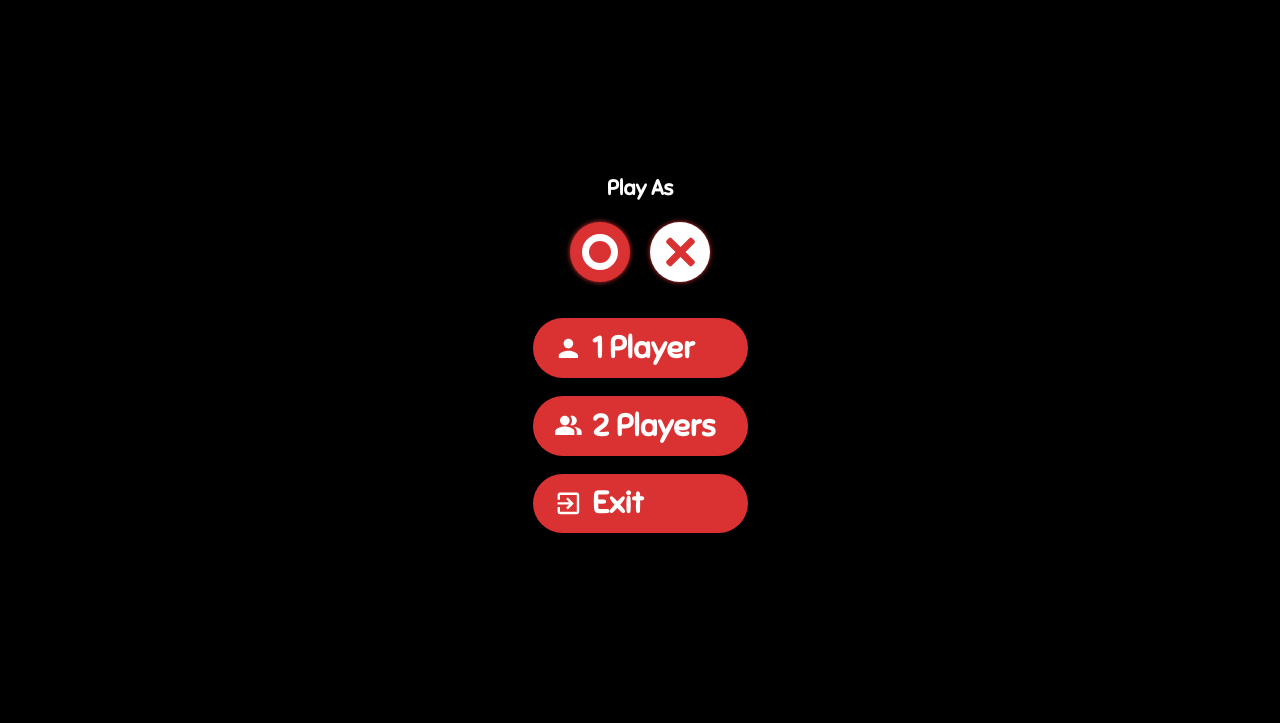
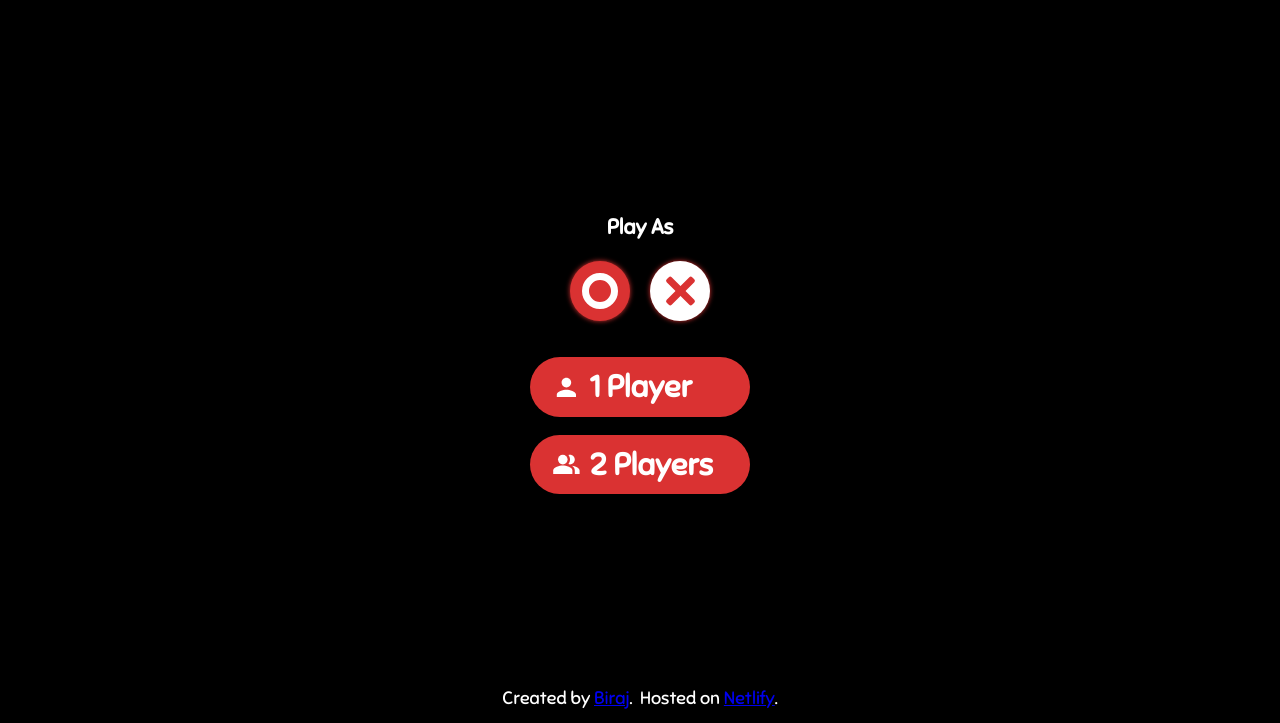
Before and after one commit to biraj21/tic-tac-toe, a plain HTML site: page index.html in a window 1280 px wide. Shown: the part 77-800 px from the top of the page. Drawn offline with Linux system fonts and the light colour scheme.

Commit message:
added footer

```diff
--- a/css/index.css
+++ b/css/index.css
@@ -41,6 +41,7 @@ body {
     padding-top: 80px;
     background: var(--bg-main);
     transition: background 400ms;
+    position: relative;
 }
 
 button {
@@ -206,7 +207,7 @@ h3 {
 }
 
 #home .main-btn {
-    width: 215px;
+    width: 220px;
     padding: 0.6rem 1.2rem;
 }
 
@@ -276,3 +277,18 @@ h3 {
 .setting .toggle-btn[value="on"] .circle {
     transform: translate(24px, -2px);
 }
+
+footer {
+    width: 100vw;
+    text-align: center;
+    padding-bottom: 0.8rem;
+    position: absolute;
+    left: 0;
+    bottom: 0;
+}
+
+@media only screen and (max-height: 440px) {
+    footer {
+        position: static;
+    }
+}
--- a/index.html
+++ b/index.html
@@ -84,15 +84,6 @@
                     </g>
                 </svg>
                 2 Players
-            </button>
-
-            <button id="exit-btn" class="main-btn">
-                <svg xmlns="http://www.w3.org/2000/svg" viewBox="0 0 24 24">
-                    <path d="M0 0h24v24H0z" fill="none" />
-                    <path
-                        d="M10.09 15.59L11.5 17l5-5-5-5-1.41 1.41L12.67 11H3v2h9.67l-2.58 2.59zM19 3H5c-1.11 0-2 .9-2 2v4h2V5h14v14H5v-4H3v4c0 1.1.89 2 2 2h14c1.1 0 2-.9 2-2V5c0-1.1-.9-2-2-2z" />
-                </svg>
-                Exit
             </button>
         </div>
     </div>
@@ -185,6 +176,11 @@
         <button id="save-settings-btn" class="main-btn">OK</button>
     </div>
 
+    <footer>
+        Created by <a href="https://github.com/biraj21/" target="_blank">Biraj</a>.&nbsp;&nbsp;Hosted on <a
+            href="https://www.netlify.com/" target="_blank">Netlify</a>.
+    </footer>
+
     <script src=" js/index.js">
     </script>
 </body>
--- a/js/index.js
+++ b/js/index.js
@@ -52,7 +52,7 @@ player2 = {
 let current_player = player1;
 
 // elements
-let home, levels, game, squares, name1, name2;
+let home, levels, game, squares, name1, name2, footer;
 
 window.onload = _e => {
     home = $("#home");
@@ -61,6 +61,7 @@ window.onload = _e => {
     squares = Array.from(document.querySelectorAll(".square"));
     name1 = $("#p1-name");
     name2 = $("#p2-name");
+    footer = $("footer");
 
     // adding events
     app.tap_sound = new Audio(
@@ -90,6 +91,11 @@ window.onload = _e => {
             home.className = "active";
             app.active_page = home;
         }
+
+        if (app.active_page === home)
+            footer.style.display = "block";
+        else
+            footer.style.display = "none";
     }
 
     $("#settings-btn").onclick = _e => $("#settings").classList.add("active");
@@ -98,7 +104,7 @@ window.onload = _e => {
     document.querySelectorAll(".toggle-btn").forEach((btn) => {
         btn.addEventListener(
             "click",
-            _e => (btn.value = btn.value === "on" ? "off": "on")
+            _e => (btn.value = btn.value === "on" ? "off" : "on")
         );
     });
 
@@ -119,6 +125,7 @@ window.onload = _e => {
         levels.className = "active";
 
         app.active_page = levels;
+        footer.style.display = "none";
     };
     $("#multi-player-btn").onclick = e => {
         app.mode = "multi-player";
@@ -127,8 +134,8 @@ window.onload = _e => {
         player2.name = "Player 2";
 
         start_game(e, true);
+        footer.style.display = "none";
     };
-    $("#exit-btn").onclick = _e => window.close();
 
     $("#easy-btn").onclick = e => {
         app.level = "easy";
@@ -155,7 +162,7 @@ function choose_symbol(e) {
     e.target.classList.add("selected");
 
     player1.symbol = $(".selected").firstElementChild.className;
-    player2.symbol = player2.symbol = player1.symbol === "o" ? "x": "o";
+    player2.symbol = player2.symbol = player1.symbol === "o" ? "x" : "o";
 }
 
 function change_theme() {
@@ -250,7 +257,7 @@ function board_state() {
     return squares.map((square) => {
         let first_child = square.firstElementChild;
 
-        return first_child === null ? null: first_child.className;
+        return first_child === null ? null : first_child.className;
     });
 }
 
@@ -264,7 +271,7 @@ function move() {
     let result = game_result(board_state());
 
     if (result === null) {
-        current_player = current_player === player1 ? player2: player1;
+        current_player = current_player === player1 ? player2 : player1;
         show_move();
     } else {
         game_over(result);
@@ -274,7 +281,7 @@ function move() {
 function game_result(board) {
     if (check_board(player1, board)) return player1;
     else if (check_board(player2, board)) return player2;
-    else return empty_squares(board).length === 0 ? "tie": null;
+    else return empty_squares(board).length === 0 ? "tie" : null;
 }
 
 function check_board(player, board = board_state()) {
@@ -354,7 +361,7 @@ function minimax(board, depth, is_max) {
 
     if (result !== null) {
         if (result === "tie") return 0;
-        return result === player2 ? 100 - depth: -100 + depth;
+        return result === player2 ? 100 - depth : -100 + depth;
     }
 
     const empty_squares_i = empty_squares(board);
```
Lines whose indentation alone changed are shown as unchanged.
